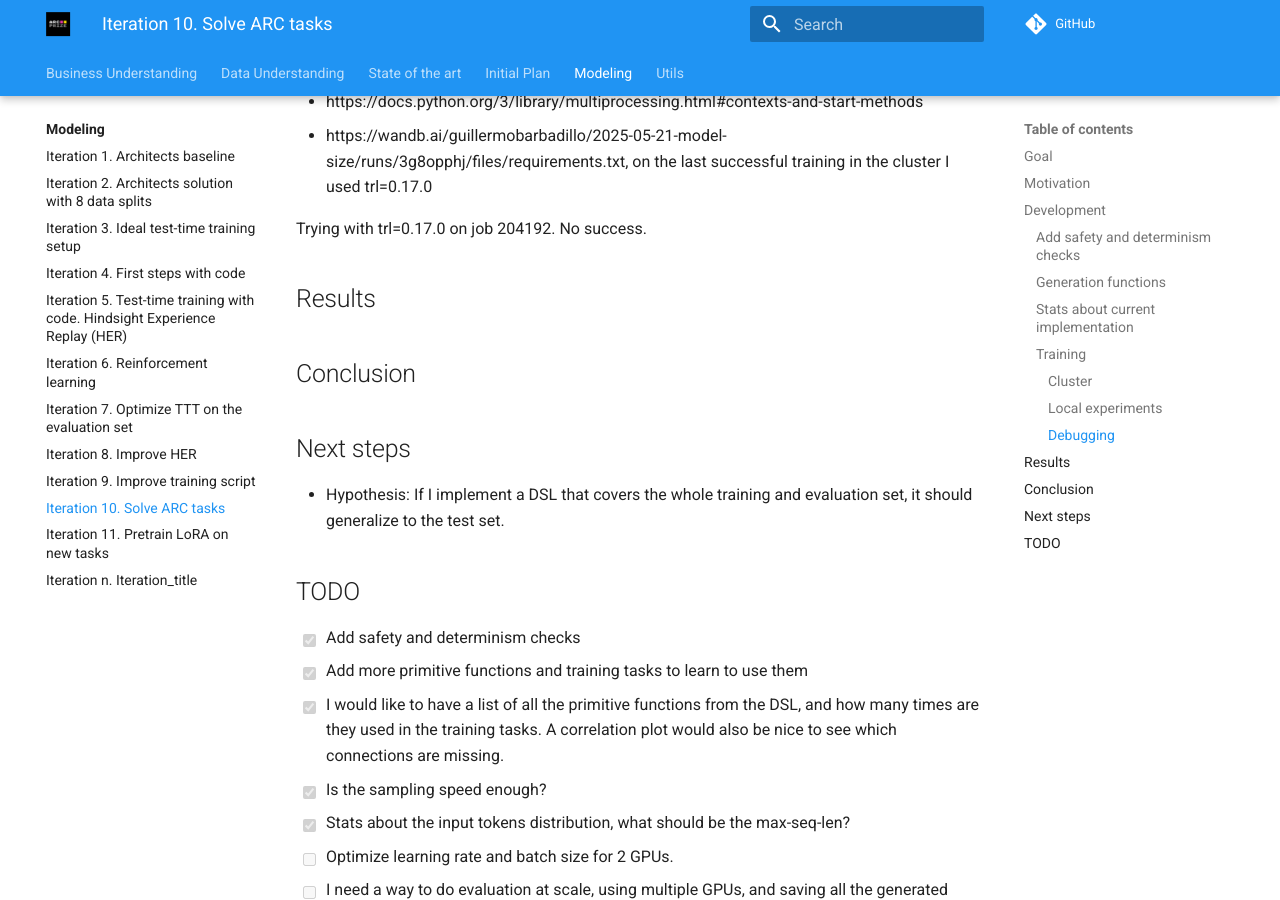
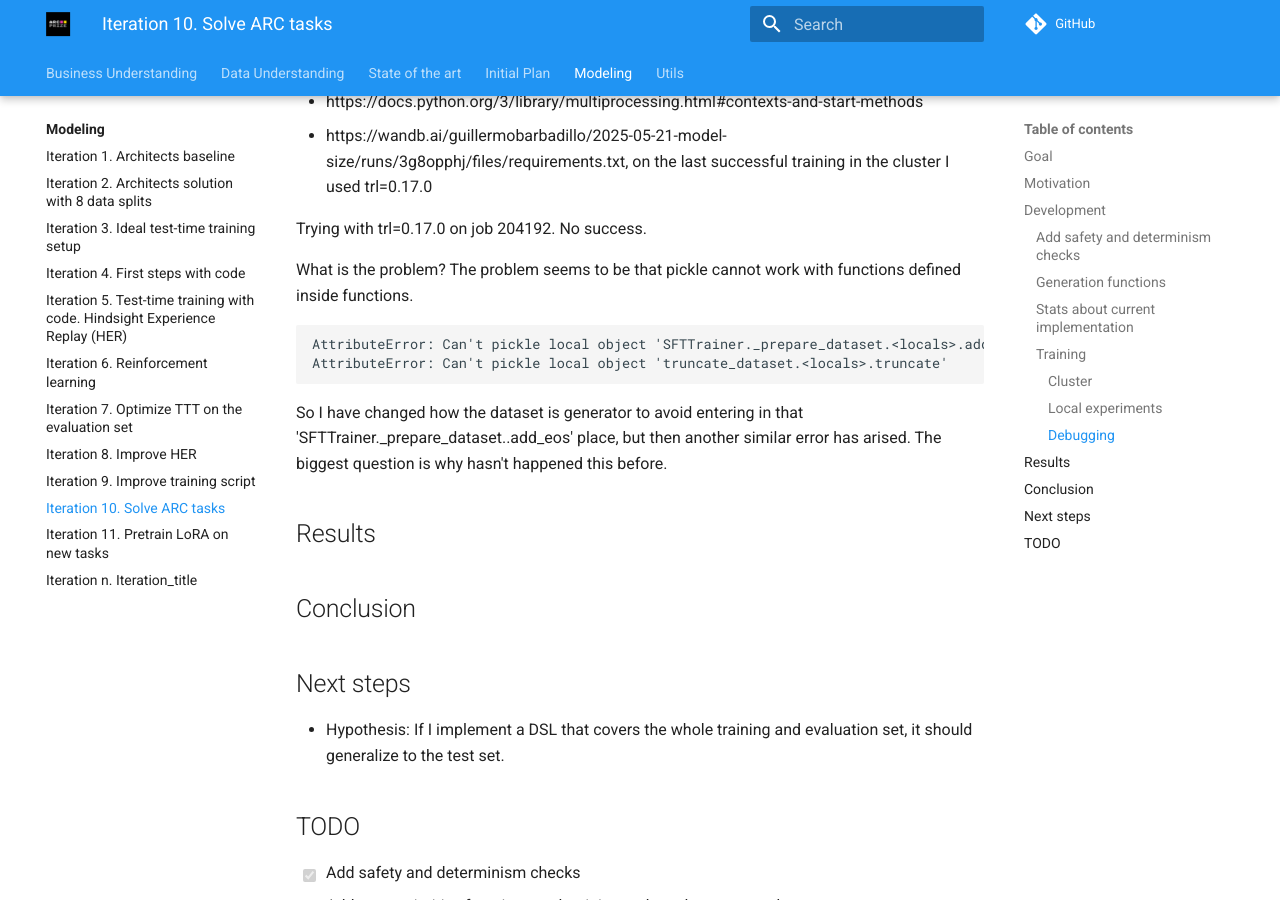
Before and after one commit to ironbar/arc25, an MkDocs documentation site: the page built from docs/modeling/Iteration_10_solve_arc_tasks.md, in a window 1280 px wide and 900 px high, scrolled down 6305 px. Built offline with MkDocs 1.6.1 and Material for MkDocs 9.7.7, drawn with Linux system fonts in a browser that asks for light colours; comment, search, counter and statistics services are not loaded.

Commit message:
added thougths

````diff
--- a/docs/modeling/Iteration_10_solve_arc_tasks.md
+++ b/docs/modeling/Iteration_10_solve_arc_tasks.md
@@ -318,6 +318,14 @@ scripts/finetuning.py \
 
 Trying with trl=0.17.0 on job 204192. No success.
 
+What is the problem? The problem seems to be that pickle cannot work with functions defined inside functions.
+```
+AttributeError: Can't pickle local object 'SFTTrainer._prepare_dataset.<locals>.add_eos'
+AttributeError: Can't pickle local object 'truncate_dataset.<locals>.truncate'
+```
+So I have changed how the dataset is generator to avoid entering in that 'SFTTrainer._prepare_dataset.<locals>.add_eos' place, but then another similar error has arised.
+The biggest question is why hasn't happened this before.
+
 ## Results
 
 ## Conclusion
````
